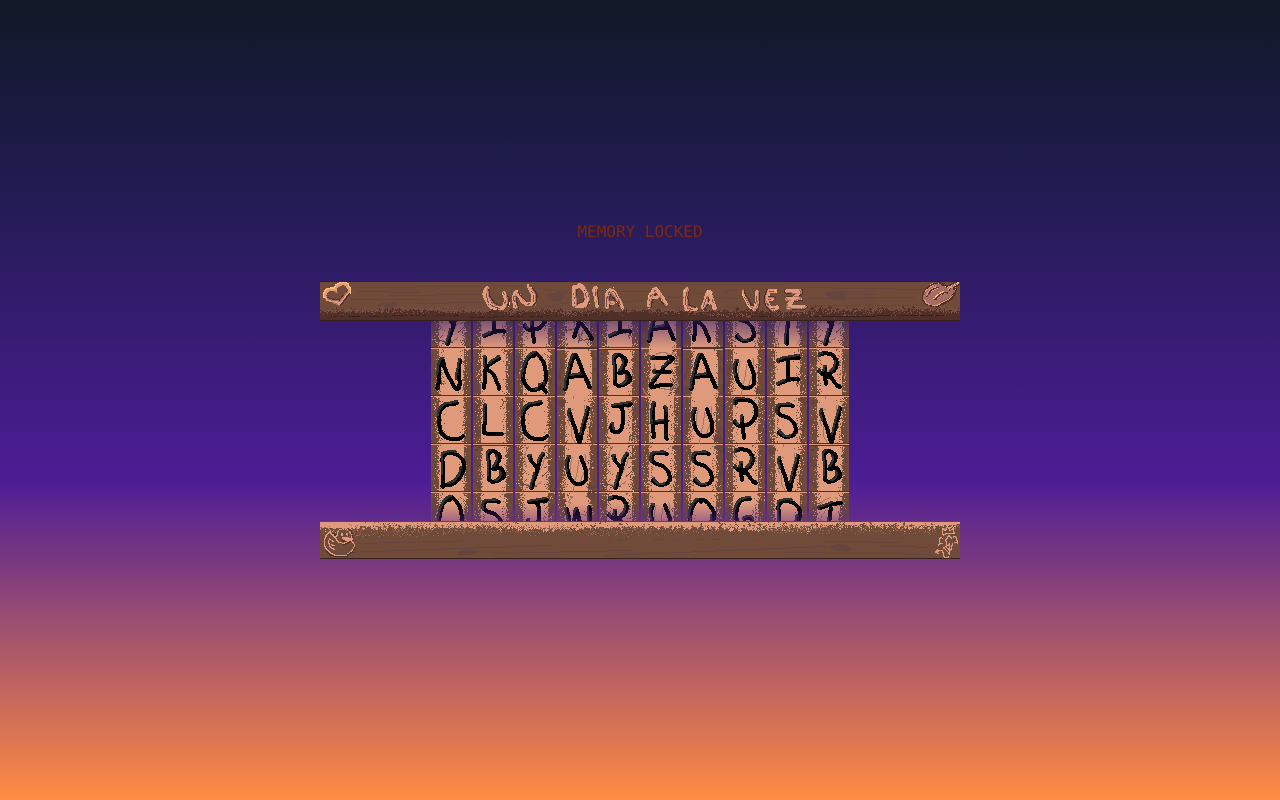
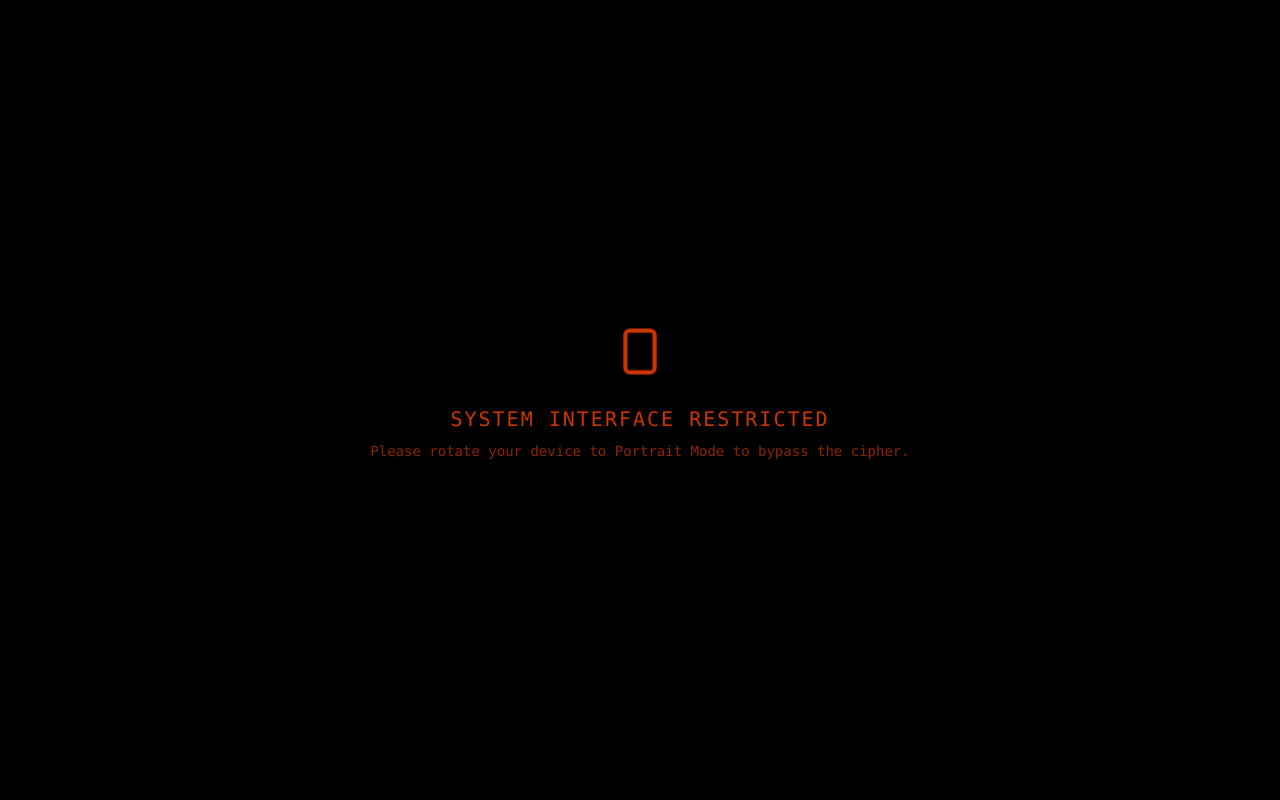
Before and after one commit to andresrojas03/project-hsc, a Next.js app: page /unknown in a window 1280 px wide. Built offline with nearby package versions, Linux system fonts and the light colour scheme.

Commit message:
restricted mode to portrait while visiting unknown part

```diff
--- a/src/app/unknown/page.tsx
+++ b/src/app/unknown/page.tsx
@@ -30,6 +30,22 @@ export default function UnknownPage() {
     };
 
     return (
+        <main className="relative min-h-screen bg-[#0a0a0a] overflow-hidden flex flex-col items-center justify-center">
+        <div className="fixed inset-0 z-[1000] flex flex-col items-center justify-center bg-black text-orange-700 p-10 text-center landscape:flex portrait:hidden">
+            <div className="mb-4 animate-bounce">
+                <svg width="50" height="50" viewBox="0 0 24 24" fill="none" stroke="currentColor" strokeWidth="2">
+                    <rect x="5" y="2" width="14" height="20" rx="2" />
+                    <path d="M12 18h.01" />
+                </svg>
+            </div>
+            <h1 className="font-mono text-xl uppercase tracking-widest">
+                System Interface Restricted
+            </h1>
+            <p className="mt-2 font-mono text-sm opacity-70">
+                Please rotate your device to Portrait Mode to bypass the cipher.
+            </p>
+        </div>
+
         <div className="flex flex-col items-center justify-center min-h-screen ">
             <h2 className="mb-4 font-mono text-orange-900">
                 {isSolved ? "MEMORY DECRYPTED" : "MEMORY LOCKED"}
@@ -45,5 +61,6 @@ export default function UnknownPage() {
                 </div>
             )}
         </div>
+        </main>
     );
 }
--- a/src/components/JeffersonDisk.tsx
+++ b/src/components/JeffersonDisk.tsx
@@ -32,8 +32,8 @@ export default function JeffersonDisk({ rotors, onWordChange }: JeffersonDiskPro
                     const letter = entry.target.getAttribute('data-letter');
                     console.log("Detecting Letter:", letter);
                     // Haptic Feedback
-                    if (typeof window !== 'undefined' && window.navigator && window.navigator.vibrate) {
-                        window.navigator.vibrate(15);
+                    if (typeof window !== 'undefined' && window.navigator?.vibrate) {
+                        window.navigator.vibrate(20);
                     }
 
                     // Extract data from the tile that just hit the center
@@ -85,6 +85,7 @@ export default function JeffersonDisk({ rotors, onWordChange }: JeffersonDiskPro
                             key={`col-${colIndex}`}
                             className="scrollable-strip"
                             ref={(el) => addToRefs(el, colIndex)}
+                            onTouchStart={() => {if(navigator.vibrate) navigator.vibrate(1); }}
                         >
                             {columnTiles.map((letter, i) => {
                                 const letterIndex = ALPHABET.indexOf(letter);
```
